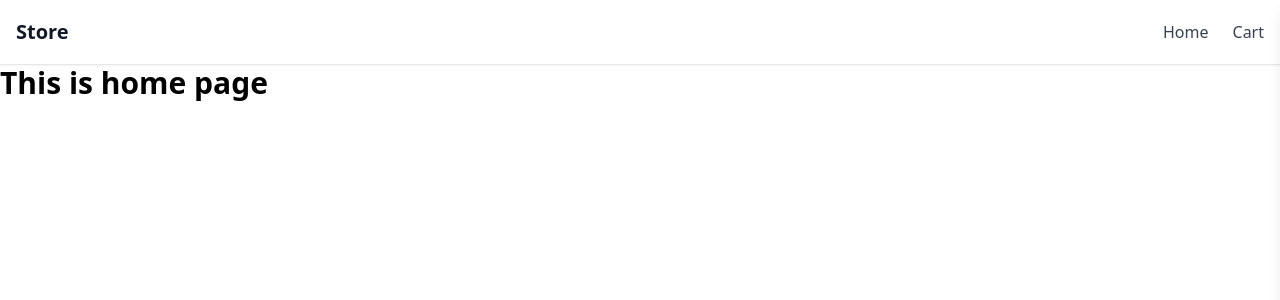
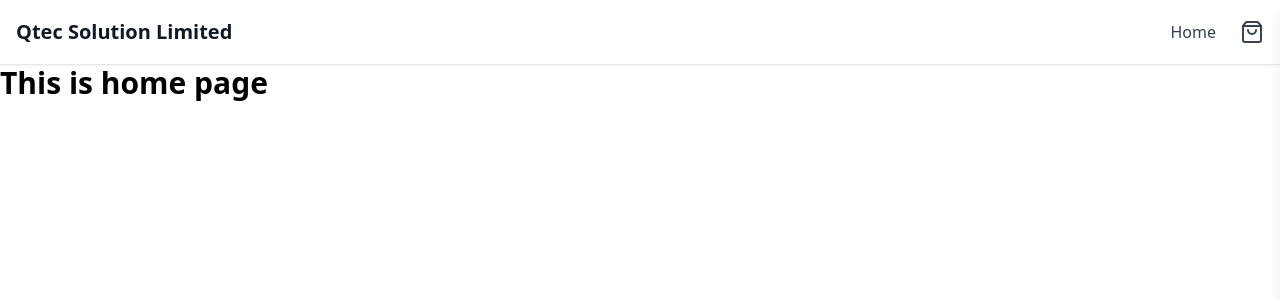
Before and after one commit to rifat-sarker/Qtec-Solution-Limited-Client, a React (Vite) app: page / in a window 1280 px wide. Shown: the top 300 px of the page. Built offline with nearby package versions, Linux system fonts and the light colour scheme; no server answers.

Commit message:
feat: add lucide-react for icons in Navbar and update store name

```diff
--- a/package.json
+++ b/package.json
@@ -11,6 +11,7 @@
   },
   "dependencies": {
     "axios": "^1.10.0",
+    "lucide-react": "^0.525.0",
     "react": "^19.1.0",
     "react-dom": "^19.1.0",
     "react-router-dom": "^7.6.3"
--- a/src/shared/Navbar.tsx
+++ b/src/shared/Navbar.tsx
@@ -1,6 +1,9 @@
 import { useEffect, useState } from "react";
 import { Link } from "react-router-dom";
 import { getCart } from "../services/cart";
+import { ShoppingBag } from "lucide-react";
+
+
 
 
 export function Navbar({ onCartClick }: { onCartClick: () => void }) {
@@ -29,7 +32,7 @@ export function Navbar({ onCartClick }: { onCartClick: () => void }) {
       <div className="container mx-auto px-4">
         <div className="flex items-center justify-between h-16">
           <Link to="/" className="text-xl font-bold text-gray-900">
-            Store
+            Qtec Solution Limited
           </Link>
 
           <div className="flex items-center gap-6">
@@ -40,7 +43,7 @@ export function Navbar({ onCartClick }: { onCartClick: () => void }) {
               onClick={onCartClick}
               className="text-gray-700 hover:text-gray-900 relative"
             >
-              Cart
+              <ShoppingBag />
               {itemCount > 0 && (
                 <span className="absolute -top-2 -right-3 bg-red-500 text-white text-xs rounded-full w-5 h-5 flex items-center justify-center">
                   {itemCount}
```
Also changed, not shown: 1 other file (tests, documents, lock files or other folders).
